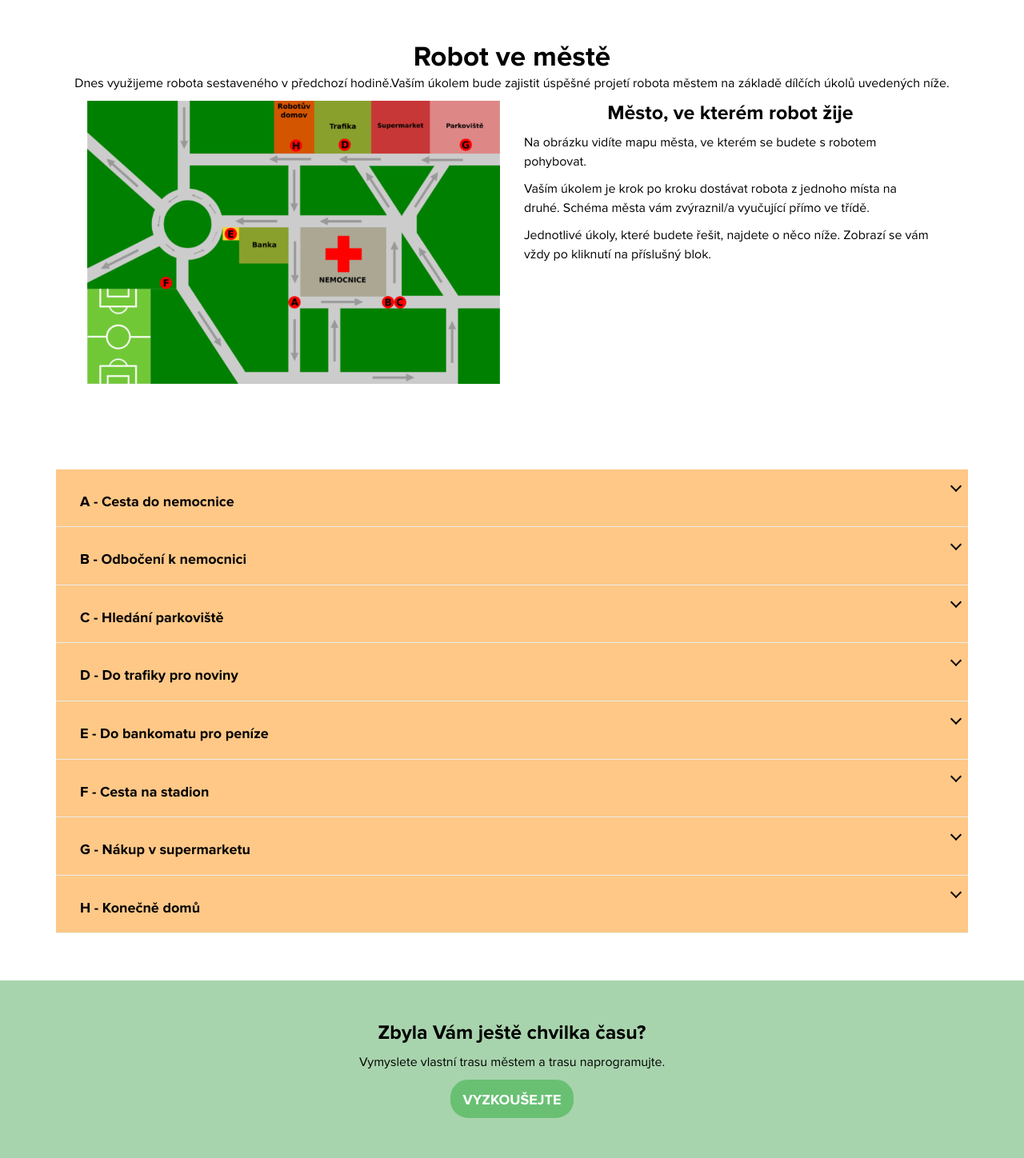
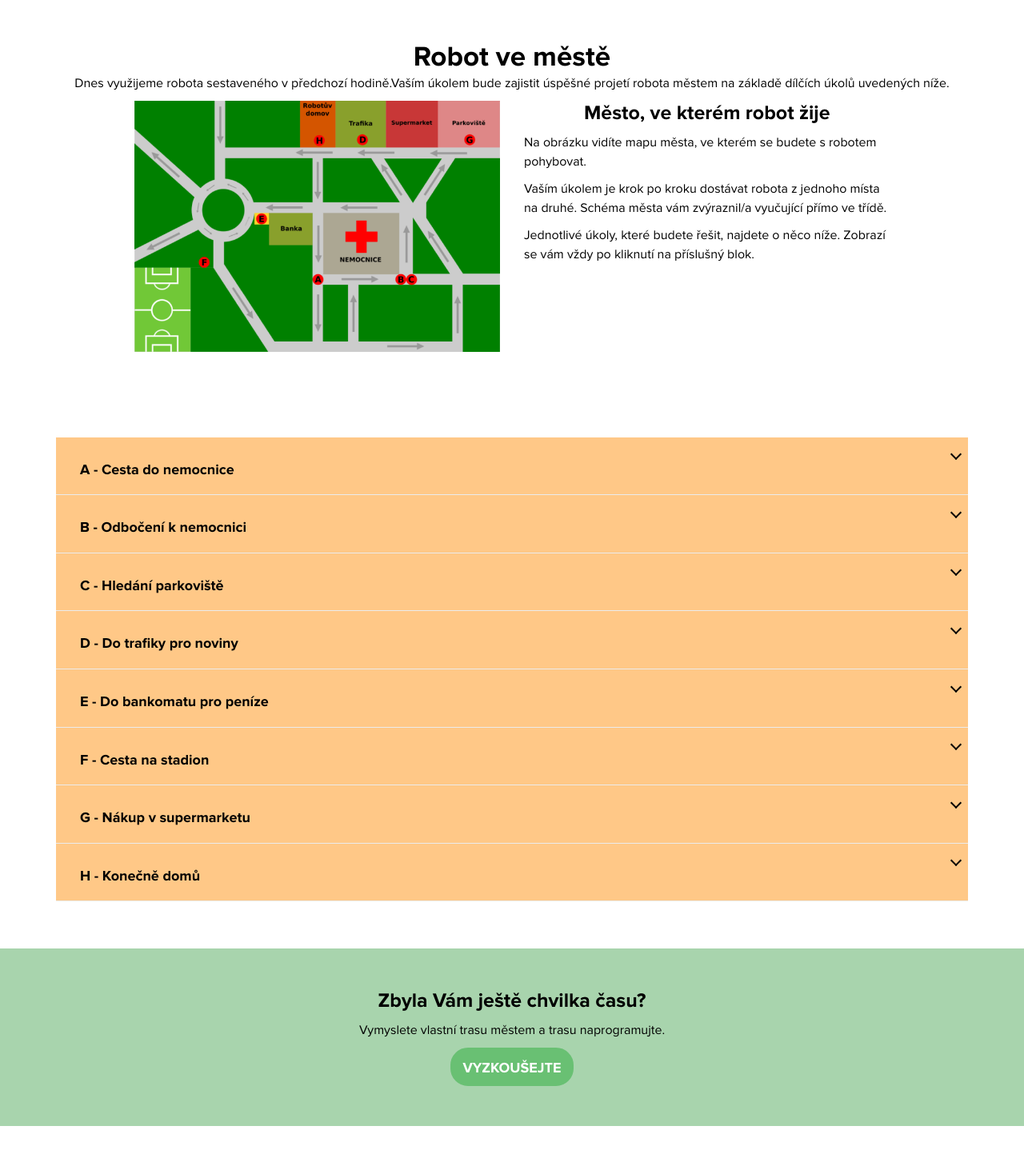
Before and after one commit to PavelStrousek/fpe-workbook, a PHP site: the page made by ukol3.php in a window 1280 px wide; the page is wider, and only the part inside the window is pictured. Shown: the part 76-1524 px from the top of that part at 80% size. After the commit the page ends 1484 px from the top of that part, so only its background shows below. Run offline with PHP 8.4, Linux system fonts and the light colour scheme; some libraries are stand-ins or nearby versions.

Commit message:
oprava ukol3

```diff
--- a/ukol3.php
+++ b/ukol3.php
@@ -14,7 +14,7 @@
     <?php include "partials/header.php" ?>
     <main role="main">
       <section role="region" class="section text-center">
-        <div class="containter">
+        <div class="container">
           <h2>Robot ve městě</h2>
           <p>Dnes využijeme robota sestaveného v předchozí hodině.Vaším úkolem bude zajistit úspěšné projetí robota městem na základě dílčích úkolů uvedených níže.</p>
           <div class="row">
```
